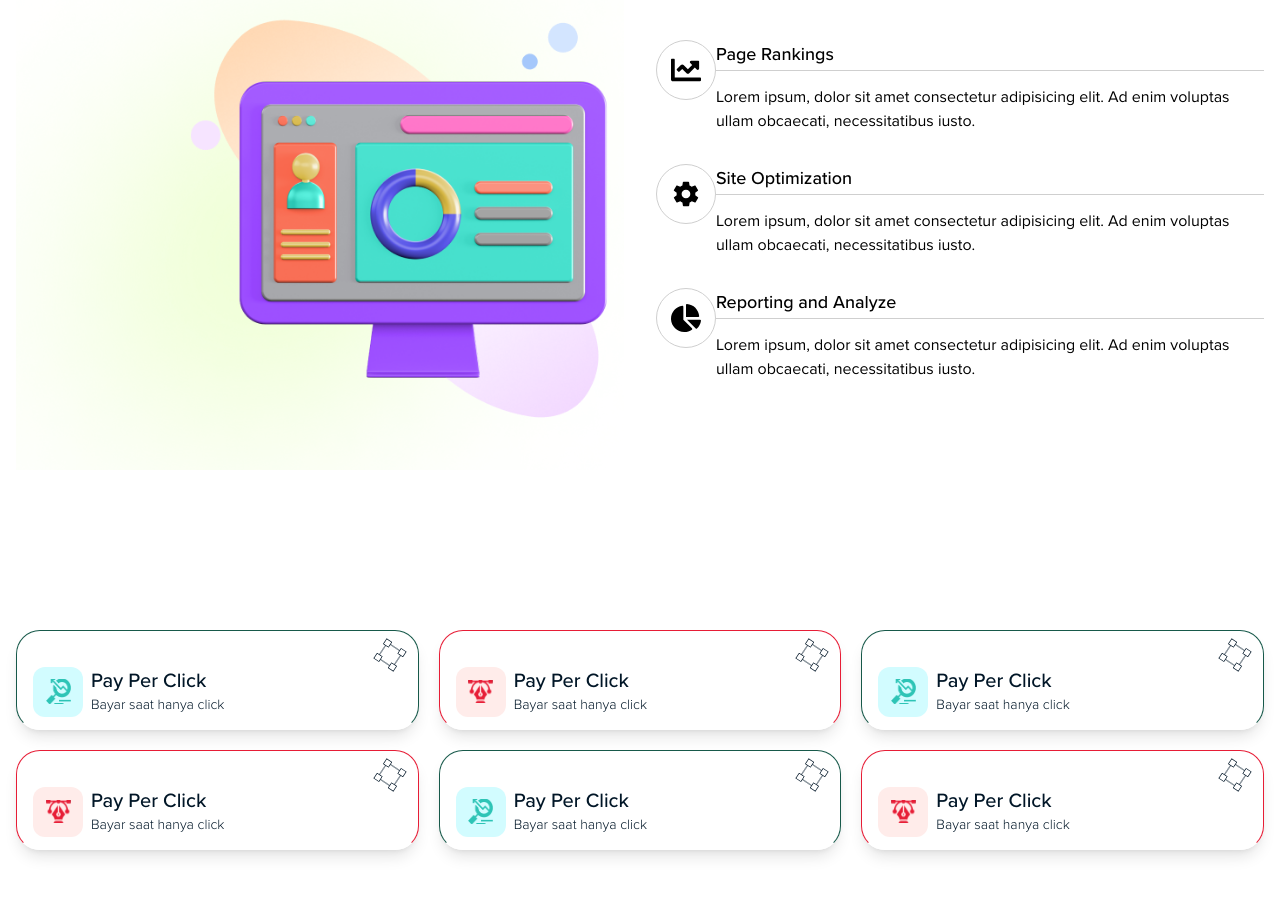
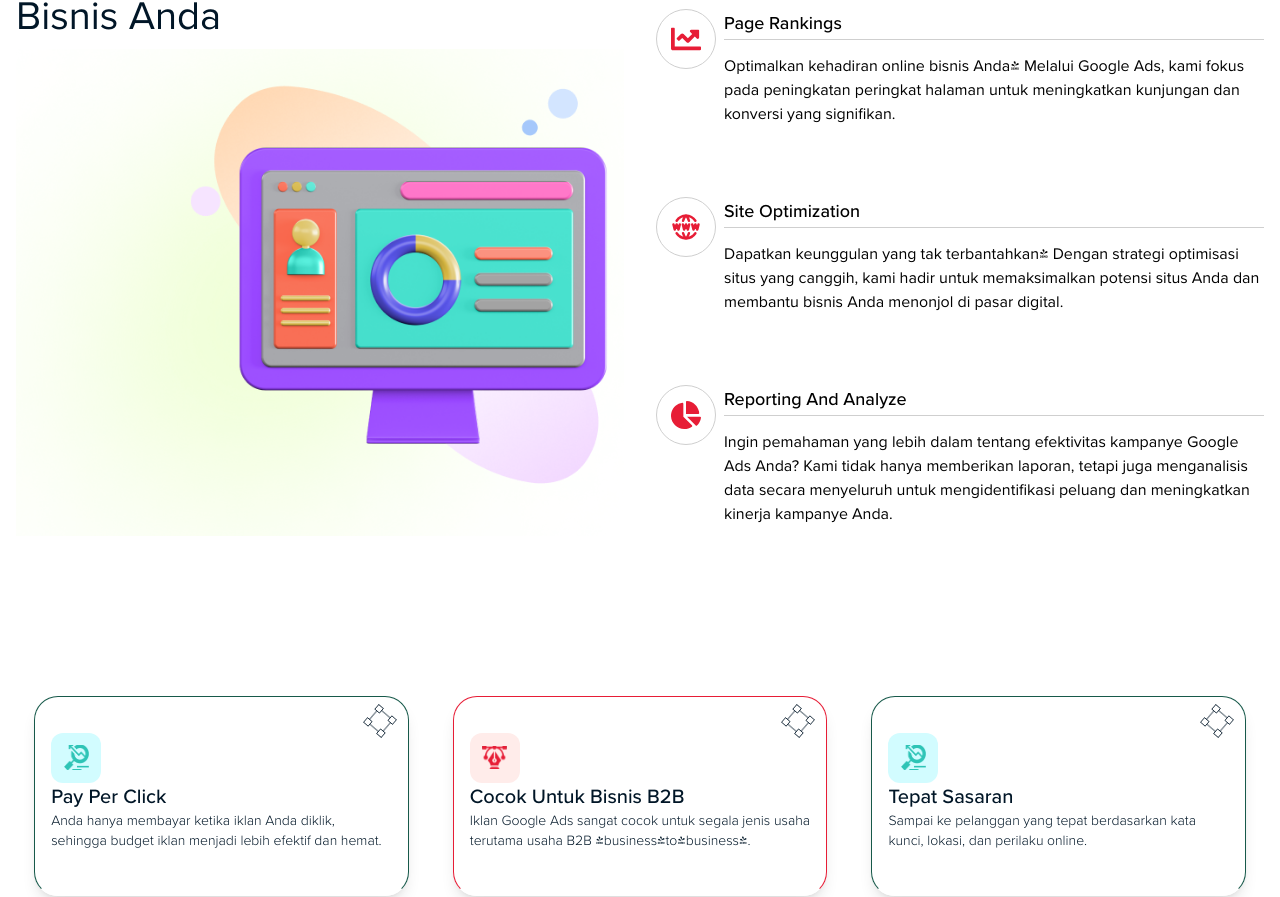
Before and after one commit to dulabdul/creosphera-agency, a Next.js app: page /layanan/digital-marketing in a window 1280 px wide. Shown: the part 1622-2519 px from the top of the page. Built offline with nearby package versions, Linux system fonts and the light colour scheme.

Commit message:
feat : replace data mockup

```diff
--- a/src/app/globals.css
+++ b/src/app/globals.css
@@ -36,6 +36,9 @@
     -webkit-background-clip: text;
     -webkit-text-stroke: 4px transparent;
     color: white;
+  }
+  .carousel-root {
+    @apply max-w-[300px];
   }
   .portfolio_category-name > button:nth-child(1) {
     @apply capitalize;
--- a/src/component/Card/index.jsx
+++ b/src/component/Card/index.jsx
@@ -61,7 +61,7 @@ export default function Card({
   if (isCardSmall) {
     return (
       <div
-        className={`px-4 py-3 shadow-lg md:min-w-[360px] max-h-[100px] rounded-3xl border transition-all duration-200 ease-linear ${classNames.join(
+        className={`px-4 py-3 shadow-lg rounded-3xl border transition-all duration-200 ease-linear min-h-[200px] ${classNames.join(
           ' '
         )}`}>
         <div className='flex justify-end'>
@@ -73,7 +73,7 @@ export default function Card({
             alt='Rectangle animation'
           />
         </div>
-        <div className='flex gap-x-2'>
+        <div className='flex flex-col gap-x-2'>
           <div
             className={`flex w-[50px] h-[50px] justify-center items-center ${
               isRed ? 'bg-[#FFECEA]' : 'bg-[#D2FCFF]'
--- a/src/component/Carousel/CarouselClient.jsx
+++ b/src/component/Carousel/CarouselClient.jsx
@@ -2,7 +2,6 @@
 import Image from 'next/image';
 import React from 'react';
 import Carousel from 'react-multi-carousel';
-import style from './carousel.module.css';
 import 'react-multi-carousel/lib/styles.css';
 export default function CarouselSlider() {
   const responsive = {
--- a/src/component/Heading/index.jsx
+++ b/src/component/Heading/index.jsx
@@ -1,12 +1,14 @@
 import React from 'react';
 import propTypes from 'prop-types';
 export default function Heading({ title, description, classNames }) {
+  const className = [classNames];
+
   return (
-    <div className={classNames}>
+    <div>
       <h2 className='capitalize text-center text-sekunder font-medium text-lg md:text-xl'>
         {title}
       </h2>
-      <h3 className='capitalize text-center text-primary font-semibold text-2xl md:text-4xl'>
+      <h3 className={`capitalize text-center ${className.join(' ')}`}>
         {description}
       </h3>
     </div>
--- a/src/component/Home/About.jsx
+++ b/src/component/Home/About.jsx
@@ -18,7 +18,7 @@ export default function About() {
           </div>
           <div className='w-full h-full flex gap-y-2 flex-col '>
             <h2 className='text-sekunder font-medium text-2xl'>Tentang Kami</h2>
-            <h3 className='text-primary font-semibold text-3xl leading-loose md:text-5xl'>
+            <h3 className='text-primary font-semibold text-3xl md:text-5xl'>
               Mengenal Kami Membuat Anda Percaya
             </h3>
             <p className='text-primary font-normal text-lg'>
--- a/src/component/Home/FAQ.jsx
+++ b/src/component/Home/FAQ.jsx
@@ -57,6 +57,7 @@ export default function FAQ() {
     <div className='w-full h-full overflow-hidden py-12 md:py-16'>
       <div className='container mx-auto'>
         <Heading
+          classNames='text-primary text-2xl md:text-4xl'
           title='FAQs'
           description='Pertanyaan yang sering ditanyakan'
         />
--- a/src/component/Home/Portfolio.jsx
+++ b/src/component/Home/Portfolio.jsx
@@ -7,6 +7,7 @@ export default function Portfolio() {
     <div className='w-full h-full py-12 px-4 overflow-hidden'>
       <div className='container mx-auto'>
         <Heading
+          classNames='text-primary text-2xl md:text-4xl'
           title='Portoflio Kami'
           description='Kami membuat ide anda menjadi nyata'
         />
--- a/src/component/Home/Service.jsx
+++ b/src/component/Home/Service.jsx
@@ -24,6 +24,7 @@ export default function Service() {
     <div className='w-full h-full overflow-hidden px-4 py-12'>
       <div className='container mx-auto'>
         <Heading
+          classNames='text-primary text-2xl md:text-4xl'
           title={'Layanan Kami'}
           description={'Solusi yang ditawarkan kami untuk bisnis anda'}
         />
--- a/src/component/Layanan/Digimar/index.jsx
+++ b/src/component/Layanan/Digimar/index.jsx
@@ -2,40 +2,46 @@ import React from 'react';
 import Image from 'next/image';
 import CustomButton from '@/component/Button';
 import { FaChartLine, FaChartPie } from 'react-icons/fa';
-import { IoMdSettings } from 'react-icons/io';
 import Card from '@/component/Card';
 import Heading from '@/component/Heading';
-
+import { TbWorldWww } from 'react-icons/tb';
 export default function Marketing() {
   const data = [
     {
       title: 'pay per click',
-      description: 'Bayar saat hanya click',
+      description:
+        'Anda hanya membayar ketika iklan Anda diklik, sehingga budget iklan menjadi lebih efektif dan hemat.',
     },
     {
-      title: 'pay per click',
-      description: 'Bayar saat hanya click',
+      title: 'Cocok untuk Bisnis B2B',
+      description:
+        'Iklan Google Ads sangat cocok untuk segala jenis usaha terutama usaha B2B (business-to-business).',
     },
     {
-      title: 'pay per click',
-      description: 'Bayar saat hanya click',
+      title: 'Tepat Sasaran',
+      description:
+        'Sampai ke pelanggan yang tepat berdasarkan kata kunci, lokasi, dan perilaku online.',
     },
     {
-      title: 'pay per click',
-      description: 'Bayar saat hanya click',
+      title: 'Pantau Hasil Secara Real-time',
+      description:
+        'Lihat seberapa baik iklan Anda berperform dan ubah strategi dengan mudah berdasarkan data yang tersedia.',
     },
     {
-      title: 'pay per click',
-      description: 'Bayar saat hanya click',
+      title: 'Optimasi Budget',
+      description:
+        'Budget iklan akan dioptimalkan supaya mendapatkan hasil paling maksimal dengan bid paling minimal.',
     },
     {
-      title: 'pay per click',
-      description: 'Bayar saat hanya click',
+      title: 'Multi Channel',
+      description:
+        'Jika diperlukan, iklan Anda bisa dimunculkan di Youtube, aplikasi Android, dan partner Google lainnya.',
     },
   ];
   const dataPrice = [
     {
       price: '1,5',
+      suffix: 'ribu',
       type: 'enterprise',
       description: 'cocok untuk website ecommerce, web traffic tinggi',
       fitur: [
@@ -67,6 +73,8 @@ export default function Marketing() {
     },
     {
       price: '1,5',
+      suffix: 'ribu',
+
       type: 'enterprise',
       description: 'cocok untuk website ecommerce, web traffic tinggi',
       fitur: [
@@ -98,6 +106,8 @@ export default function Marketing() {
     },
     {
       price: '1,5',
+      suffix: 'ribu',
+
       type: 'enterprise',
       description: 'cocok untuk website ecommerce, web traffic tinggi',
       fitur: [
@@ -128,6 +138,26 @@ export default function Marketing() {
       ],
     },
   ];
+  const dataReason = [
+    {
+      name: 'page rankings',
+      description:
+        'Optimalkan kehadiran online bisnis Anda! Melalui Google Ads, kami fokus pada peningkatan peringkat halaman untuk meningkatkan kunjungan dan konversi yang signifikan.',
+      icons: <FaChartLine className='text-3xl text-redColor' />,
+    },
+    {
+      name: 'Site Optimization',
+      description:
+        'Dapatkan keunggulan yang tak terbantahkan! Dengan strategi optimisasi situs yang canggih, kami hadir untuk memaksimalkan potensi situs Anda dan membantu bisnis Anda menonjol di pasar digital.',
+      icons: <TbWorldWww className='text-3xl text-redColor' />,
+    },
+    {
+      name: 'Reporting and Analyze',
+      description:
+        'Ingin pemahaman yang lebih dalam tentang efektivitas kampanye Google Ads Anda? Kami tidak hanya memberikan laporan, tetapi juga menganalisis data secara menyeluruh untuk mengidentifikasi peluang dan meningkatkan kinerja kampanye Anda.',
+      icons: <FaChartPie className='text-3xl text-redColor' />,
+    },
+  ];
   return (
     <div className='container mx-auto w-full h-full overflow-hidden px-4 py-12 md:py-24'>
       {/* Start ads description */}
@@ -142,17 +172,17 @@ export default function Marketing() {
           />
         </div>
         <div className='w-full md:w-1/2 flex flex-col'>
-          <h1 className='text-primary text-2xl md:text-[42px] leading-normal font-medium'>
+          <h1 className='text-primary text-2xl md:text-[42px] leading-relaxed font-medium'>
             Tingkatkan Organik Trafik Hingga{' '}
             <span className='text-cyanColor'>75.000 Klik</span>
           </h1>
-          <p className='text-primary text-base md:text-xl leading-normal font-normal'>
+          <p className='text-primary text-base md:text-xl leading-relaxed font-normal'>
             Search Engine Optimization adalah cara untuk meningkatkan kualitas
             dan kuantitas kunjungan ke website Kamu melalui teknik-teknik
             seperti pengoptimalan kata kunci, struktur situs web, konten yang
             relevan dan berkualitas.
           </p>
-          <p className='text-tersier text-base lg:text-lg leading-normal font-normal'>
+          <p className='text-tersier text-base lg:text-lg leading-relaxed font-normal'>
             Tujuannya untuk meningkatkan peringkat website Kamu pada mesin
             pencari sehingga lebih mudah ditemukan oleh pengguna. Dengan
             meningkatkan peringkat SEO, Kamu dapat meningkatkan jumlah
@@ -174,7 +204,7 @@ export default function Marketing() {
       {/* Start manfaat digimar */}
       <div className='flex items-center justify-center flex-wrap md:flex-nowrap gap-x-8 py-12 md:py-16'>
         <div className='w-full md:w-1/2'>
-          <h2 className='text-primary text-2xl lg:text-[40px] font-normal'>
+          <h2 className='text-primary text-2xl lg:text-[40px] leading-relaxed font-normal'>
             Manfaat Digital Marketing Untuk Bisnis Anda
           </h2>
           <Image
@@ -186,62 +216,34 @@ export default function Marketing() {
           />
         </div>
         <div className='w-full md:w-1/2 flex flex-col gap-y-20 md:gap-y-16'>
-          <div className='flex'>
+          {dataReason.map((items, index) => {
+            return (
+              <div
+                key={index}
+                className='flex my-8 gap-x-2'>
                 <div className='w-[60px] h-[60px] float-left flex items-center justify-center rounded-full border border-[#CFCFCF]'>
-              <FaChartLine className='text-3xl' />
+                  {items.icons}
                 </div>
 
                 <div className='flex-1 relative'>
-              <p className='relative z-10 font-medium text-base md:text-lg'>
-                Page Rankings
+                  <p className='relativ capitalize z-10 font-medium text-base md:text-lg'>
+                    {items.name}
                   </p>
                   <div className='float-left w-full h-[1px] bg-[#CFCFCF] absolute top-1/2 left-0 z-0'></div>
-              <p className='absolute top-[75%]'>
-                Lorem ipsum, dolor sit amet consectetur adipisicing elit. Ad
-                enim voluptas ullam obcaecati, necessitatibus iusto.
-              </p>
+                  <p className='absolute top-[75%]'>{items.description}</p>
                 </div>
               </div>
-          <div className='flex'>
-            <div className='w-[60px] h-[60px] float-left flex items-center justify-center rounded-full border border-[#CFCFCF]'>
-              <IoMdSettings className='text-3xl' />
-            </div>
-
-            <div className='flex-1 relative'>
-              <p className='relative z-10 font-medium text-base md:text-lg'>
-                Site Optimization
-              </p>
-              <div className='float-left w-full h-[1px] bg-[#CFCFCF] absolute top-1/2 left-0 z-0'></div>
-              <p className='absolute top-[75%]'>
-                Lorem ipsum, dolor sit amet consectetur adipisicing elit. Ad
-                enim voluptas ullam obcaecati, necessitatibus iusto.
-              </p>
-            </div>
-          </div>
-          <div className='flex'>
-            <div className='w-[60px] h-[60px] float-left flex items-center justify-center rounded-full border border-[#CFCFCF]'>
-              <FaChartPie className='text-3xl' />
-            </div>
-
-            <div className='flex-1 relative'>
-              <p className='relative z-10 font-medium text-base md:text-lg'>
-                Reporting and Analyze
-              </p>
-              <div className='float-left w-full h-[1px] bg-[#CFCFCF] absolute top-1/2 left-0 z-0'></div>
-              <p className='absolute top-[75%]'>
-                Lorem ipsum, dolor sit amet consectetur adipisicing elit. Ad
-                enim voluptas ullam obcaecati, necessitatibus iusto.
-              </p>
-            </div>
-          </div>
+            );
+          })}
         </div>
       </div>
       {/* End manfaat digimar */}
       {/* Start feature digimar */}
-      <div className='py-12 md:py-24 w-full grid grid-cols-1 md:grid-cols-2 lg:grid-cols-3 gap-5 justify-center'>
+      <div className='py-32 md:py-24 flex flex-col md:flex-row items-center flex-wrap justify-around gap-x-2 gap-y-5'>
         {data.map((items, index) => {
           return index % 2 === 0 ? (
             <Card
+              className='max-h-[400px] w-full lg:w-[30%]'
               titleCardSmall={items.title}
               descriptionCardSmall={items.description}
               isCardSmall
@@ -249,6 +251,7 @@ export default function Marketing() {
             />
           ) : (
             <Card
+              className='max-h-[400px] w-full lg:w-[30%]'
               titleCardSmall={items.title}
               descriptionCardSmall={items.description}
               isCardSmall
@@ -261,8 +264,9 @@ export default function Marketing() {
       {/* Start price digimar */}
       <div className='py-12 md:py-24'>
         <Heading
+          classNames='text-primary text-2xl md:text-4xl'
           title='harga fleksibel'
-          description='Diskusikan kebutuhan SEO Kamu kepada kami, tim kami akan sangat senang untuk merekomendasikan hal yang terbaik untuk Kamu'
+          description='Diskusikan kebutuhan Marketing Anda kepada kami'
         />
         <div className='py-12 md:py-24 flex flex-wrap md:flex-nowrap justify-center items-center gap-x-4 gap-y-5'>
           {dataPrice.map((items, index) => {
@@ -274,6 +278,7 @@ export default function Marketing() {
                 featurePrice={items.fitur}
                 isPriceLight
                 isPrice
+                suffixPrice={items.suffix}
               />
             ) : (
               <Card
@@ -281,6 +286,7 @@ export default function Marketing() {
                 descriptionPrice={items.description}
                 typePrice={items.type}
                 featurePrice={items.fitur}
+                suffixPrice={items.suffix}
                 isPrice
                 isPriceRed
               />
--- a/src/component/Layanan/Website/index.jsx
+++ b/src/component/Layanan/Website/index.jsx
@@ -271,6 +271,7 @@ export default function Content() {
       {/* Start kenapa website content*/}
       <div>
         <Heading
+          classNames='text-primary text-2xl md:text-4xl'
           title='Kenapa Website'
           description='Website berkualitas, bisnis anda naik kelas'
         />
@@ -304,6 +305,7 @@ export default function Content() {
 
       <div className='py-12 md:py-24'>
         <Heading
+          classNames='text-primary text-2xl md:text-4xl'
           title='harga kami'
           description='Paket harga jasa pembuatan website'
         />
--- a/src/component/Portofolio/index.jsx
+++ b/src/component/Portofolio/index.jsx
@@ -7,6 +7,7 @@ export default function Portfolio() {
   return (
     <div className='w-full h-full overflow-hidden container mx-auto py-12 md:py-24 px-4'>
       <Heading
+        classNames='text-primary text-2xl md:text-4xl'
         title='portfolio kami'
         description='Kami membuat ide anda menjadi nyata'
       />
--- a/src/component/tentang-kami/index.jsx
+++ b/src/component/tentang-kami/index.jsx
@@ -7,16 +7,19 @@ import CustomButton from '../Button';
 export default function TentangKami() {
   const data = [
     {
-      title: 'Intregritas',
-      description: 'bayar hanya saat click',
+      title: 'Inovasi Berkelanjutan:',
+      description:
+        'Kami terus mendorong batas-batas kreativitas untuk memberikan solusi digital terbaik',
     },
     {
-      title: 'Intregritas',
-      description: 'bayar hanya saat click',
+      title: 'Agile',
+      description:
+        'Dengan pendekatan Agile kami dapat beradaptasi dengan kebutuhan trend digital',
     },
     {
-      title: 'Intregritas',
-      description: 'bayar hanya saat click',
+      title: 'Kolaborasi Berorientasi Klien',
+      description:
+        'Kemitraan dengan klien adalah kunci. Kami mendengarkan, berkolaborasi, dan menghadirkan solusi yang sesuai dengan kebutuhan dan visi bisnis mereka.      ',
     },
   ];
   const dataService = [
@@ -26,7 +29,7 @@ export default function TentangKami() {
         {
           name: 'web development',
           description:
-            'Frontend development involves building the part of a website or application that users directly interact with, including the layout, design, and user interface. It plays a crucial role in providing a seamless and enjoyable user experience. Our frontend development service ensures that your website or application is visually appealing, intuitive, and easy to use, helping to attract and retain more customers.',
+            'Website kini diakses oleh seluruh orang di dunia, dengan menjajaki dunia digital bisnis Anda memungkinkan untuk diakses tanpa batasan tempat dan waktu. Pengembangan website yang dilakukan oleh tim kami berorientasi terhadap client dan berorientasi terhadap visi misi Anda',
         },
       ],
     },
@@ -36,7 +39,7 @@ export default function TentangKami() {
         {
           name: 'digital marketing',
           description:
-            'Frontend development involves building the part of a website or application that users directly interact with, including the layout, design, and user interface. It plays a crucial role in providing a seamless and enjoyable user experience. Our frontend development service ensures that your website or application is visually appealing, intuitive, and easy to use, helping to attract and retain more customers.',
+            'Dengan layanan digital marketing kami, khususnya melalui Google Ads, kami memastikan bisnis Anda tampil di puncak hasil pencarian, menjangkau audiens yang tepat, dan mengonversi peluang menjadi pelanggan setia. Jangan lewatkan kesempatan untuk mendominasi pangsa pasar digital Anda bersama kami.',
         },
       ],
     },
@@ -63,13 +66,12 @@ export default function TentangKami() {
             menjadi kebutuhan bagi bisnis.
           </p>
           <p className='text-tersier text-base tracking-wider'>
-            Dibikin.online adalah perusahaan pembuat website & Pakar SEO yang
-            didirikan oleh CV Orizin Ciptapedia. Misi kami adalah untuk mengubah
-            cara pandangan kamu tentang website. Kami memahami bahwa website
-            bukan hanya tentang tampilan yang menarik, tetapi juga tentang
-            fungsionalitas dan pengalaman pengguna yang baik. Oleh karena itu,
-            kami menawarkan solusi pembuatan website yang dapat memenuhi
-            kebutuhan bisnis kamu yang di optimalkan dengan SEO terbaik.
+            Kami di Creosphera adalah pionir dalam membawa bisnis Anda ke
+            peradaban digital. Dengan dedikasi penuh, kami menawarkan solusi
+            digital yang meliputi pembuatan website yang memukau dan strategi
+            iklan Google Ads yang efektif. Kami adalah mitra yang peduli dan
+            berkomitmen untuk mewujudkan keberhasilan bisnis Anda di dunia
+            digital.
           </p>
         </div>
         <div className='py-12 md:py-24 w-full grid grid-cols-1 md:grid-cols-3 gap-5 justify-center'>
```
Lines whose indentation alone changed are shown as unchanged.
